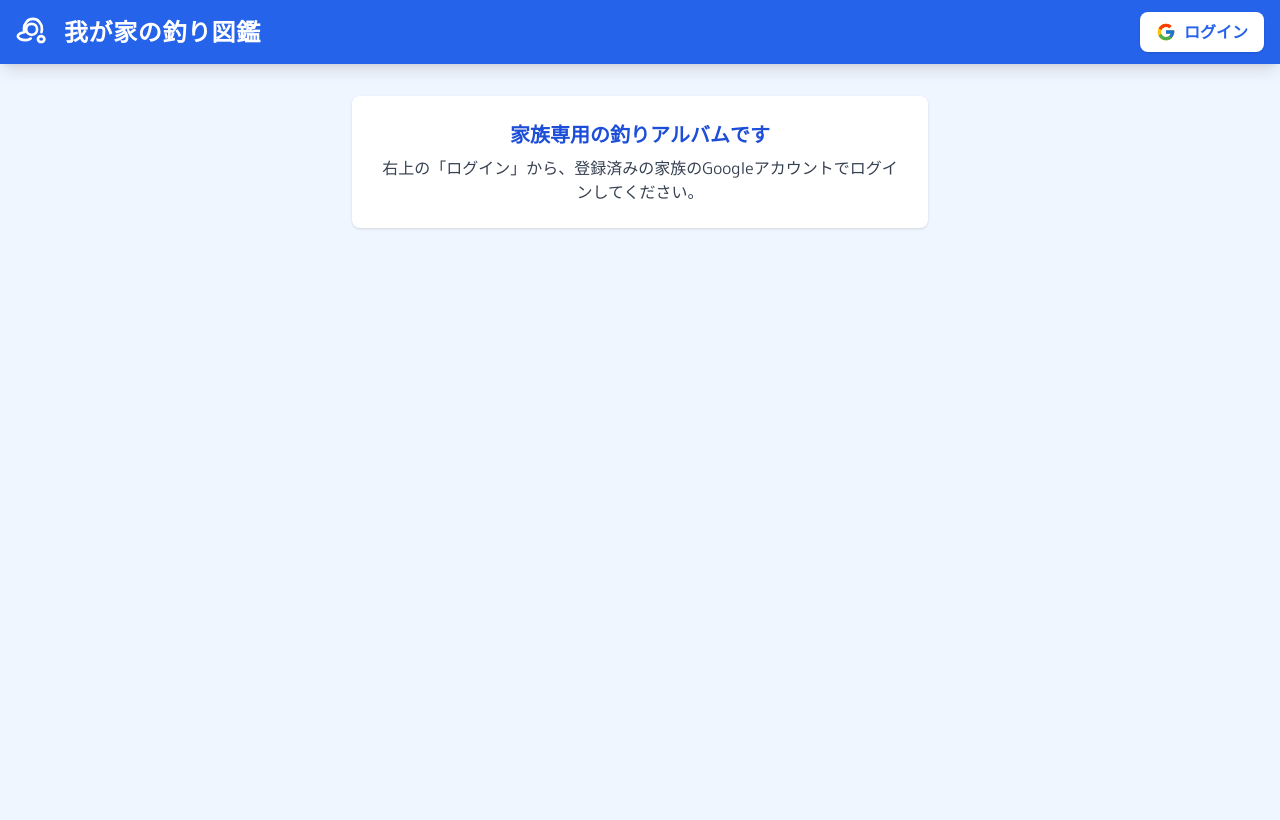
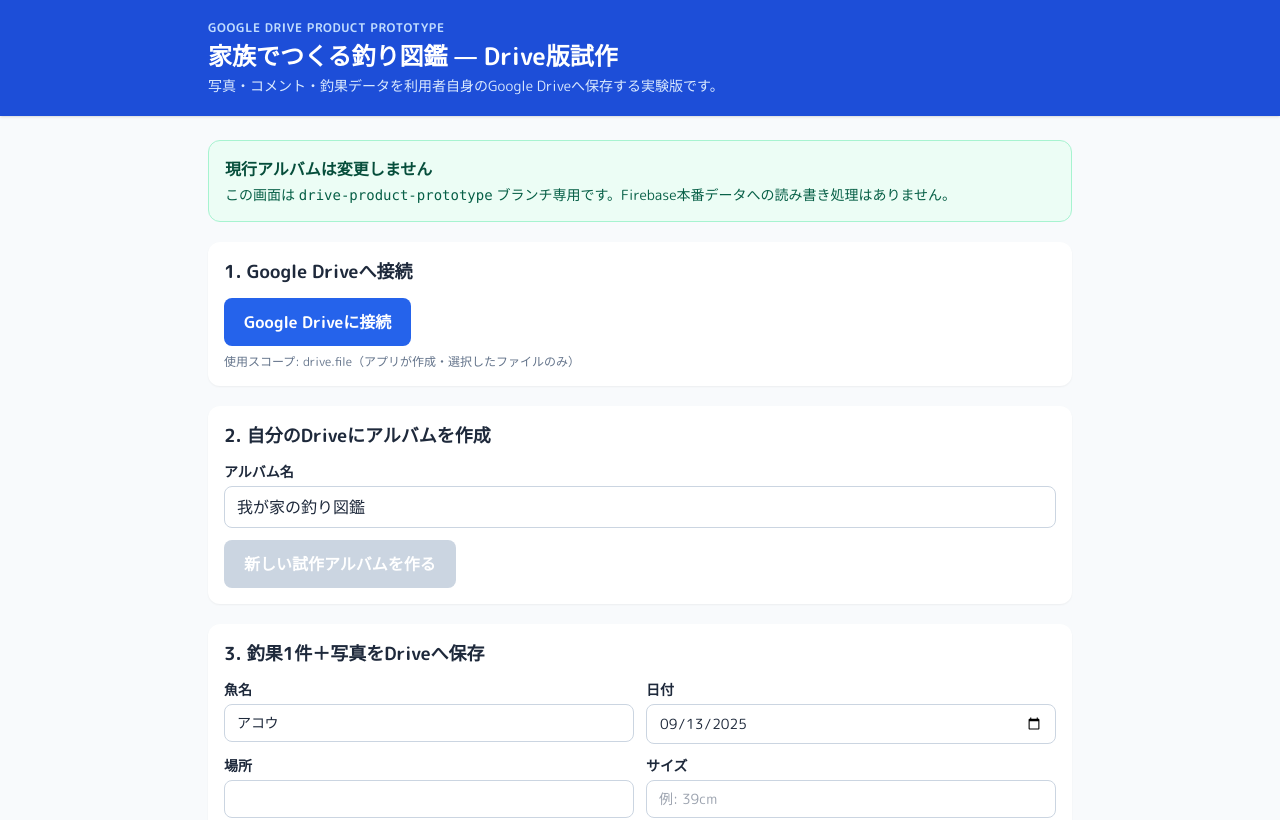
Before and after one commit to kamiy-wq/my-fishing-album, a React (Vite) app: page / in a window 1280 px wide. Shown: the top 820 px of the page. Built offline with nearby package versions, Linux system fonts and the light colour scheme; no server answers.

Commit message:
Render isolated Drive prototype app on prototype branch

```diff
--- a/index.tsx
+++ b/index.tsx
@@ -1,29 +1,15 @@
-
 import React from 'react';
 import ReactDOM from 'react-dom/client';
-import App from './App.tsx';
-import { AuthProvider } from './hooks/useAuth.tsx';
+import DrivePrototypeApp from './driveEdition/DrivePrototypeApp';
 
 const rootElement = document.getElementById('root');
 if (!rootElement) {
-  throw new Error("Could not find root element to mount to");
+  throw new Error('Could not find root element to mount to');
 }
 
 const root = ReactDOM.createRoot(rootElement);
 root.render(
   <React.StrictMode>
-    <AuthProvider>
-      <App />
-    </AuthProvider>
-  </React.StrictMode>
+    <DrivePrototypeApp />
+  </React.StrictMode>,
 );
-
-if ('serviceWorker' in navigator) {
-  window.addEventListener('load', () => {
-    navigator.serviceWorker.register('/sw.js').then(registration => {
-      console.log('SW registered: ', registration);
-    }).catch(registrationError => {
-      console.log('SW registration failed: ', registrationError);
-    });
-  });
-}
```
